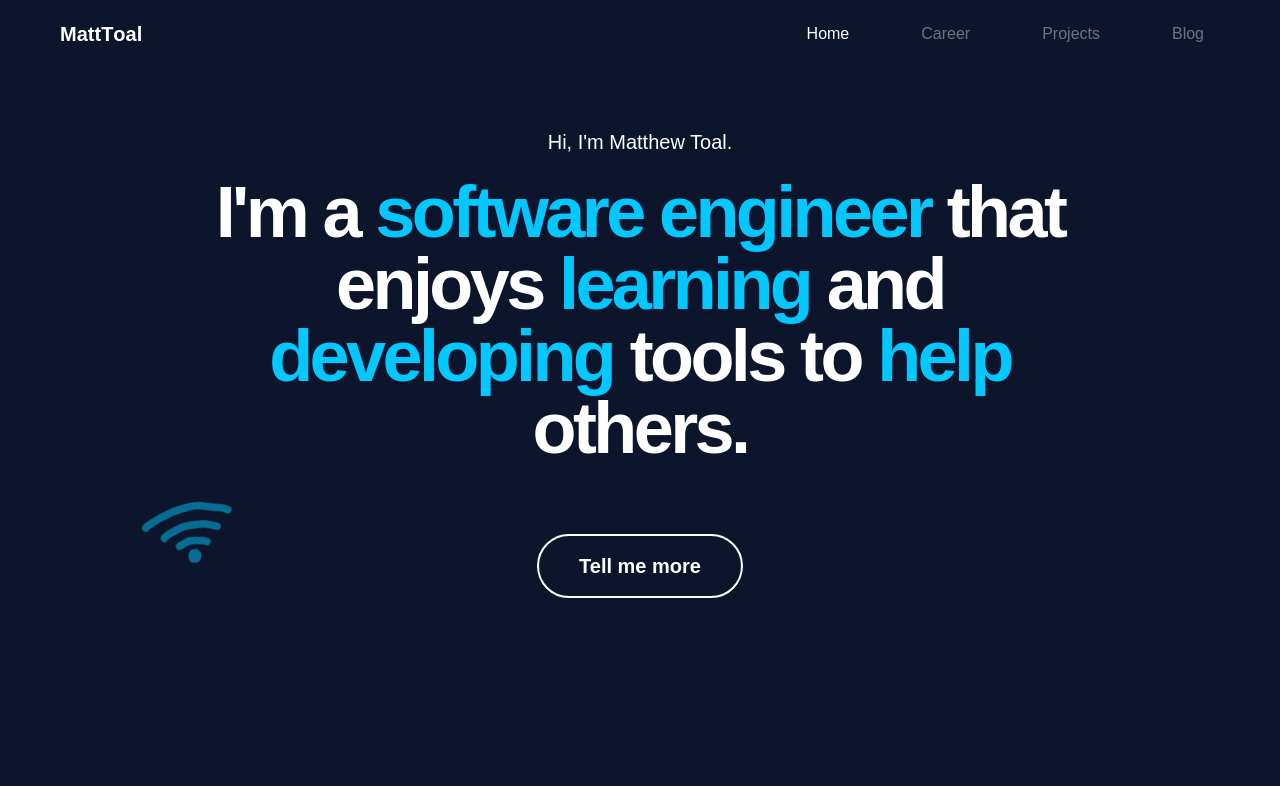
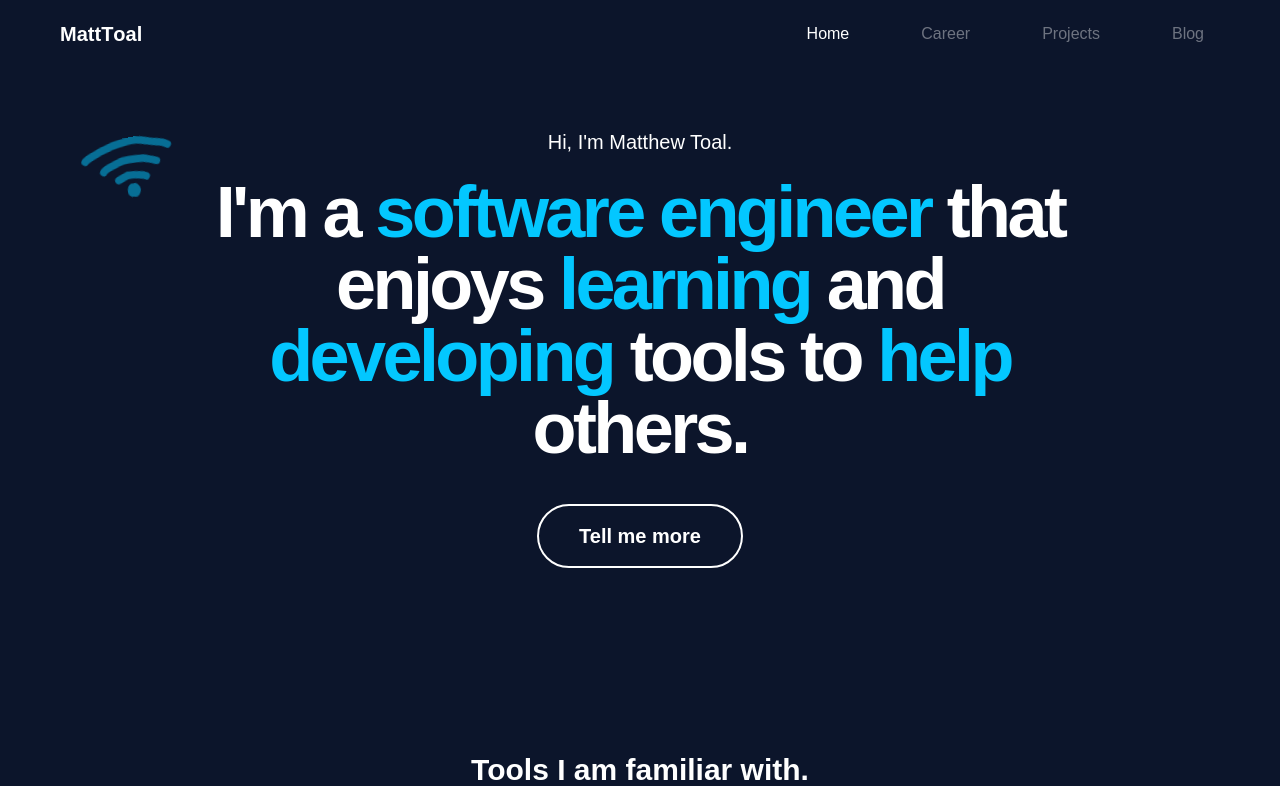
Before and after one commit to Mtoal087/NextPortfolio, a Next.js app: page / in a window 1280 px wide. Shown: the top 786 px of the page. Built offline with nearby package versions, Linux system fonts and the light colour scheme.

Commit message:
Changed location of wifi to top-left

```diff
--- a/src/components/wifiDoodle.tsx
+++ b/src/components/wifiDoodle.tsx
@@ -3,7 +3,7 @@ import React from 'react';
 
 const WifiDoodle = () => {
 	return (
-		<div className="relative w-full h-[30px] -top-[90px] sm:right-[5%] sm:-top-[90px] left-[5%] text-secondary -rotate-10 wifi-animate opacity-50 -z-1">
+		<div className="absolute w-full text-secondary -rotate-10 wifi-animate opacity-50 -z-1 -top-[0px]">
 			<svg
 				width="122"
 				height="60"
```
